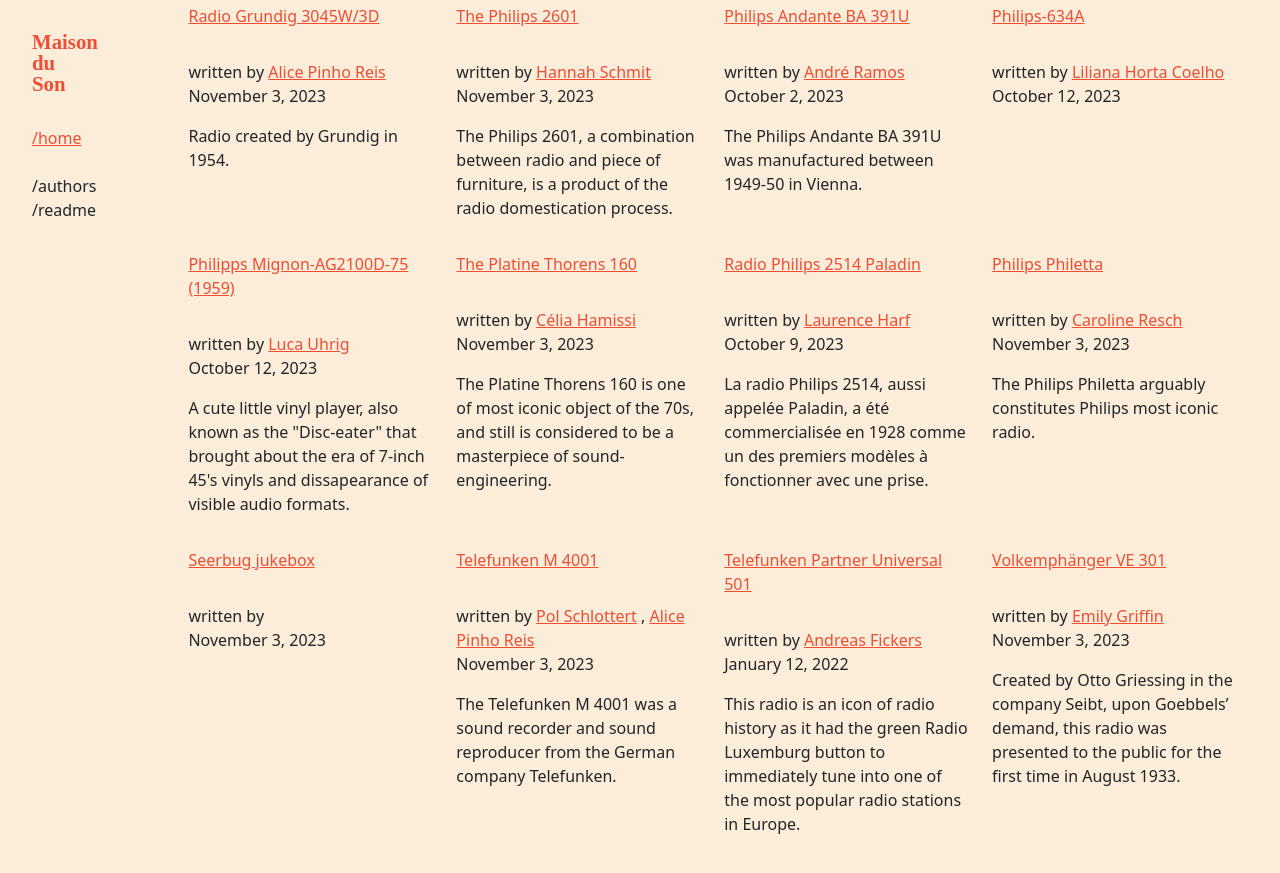
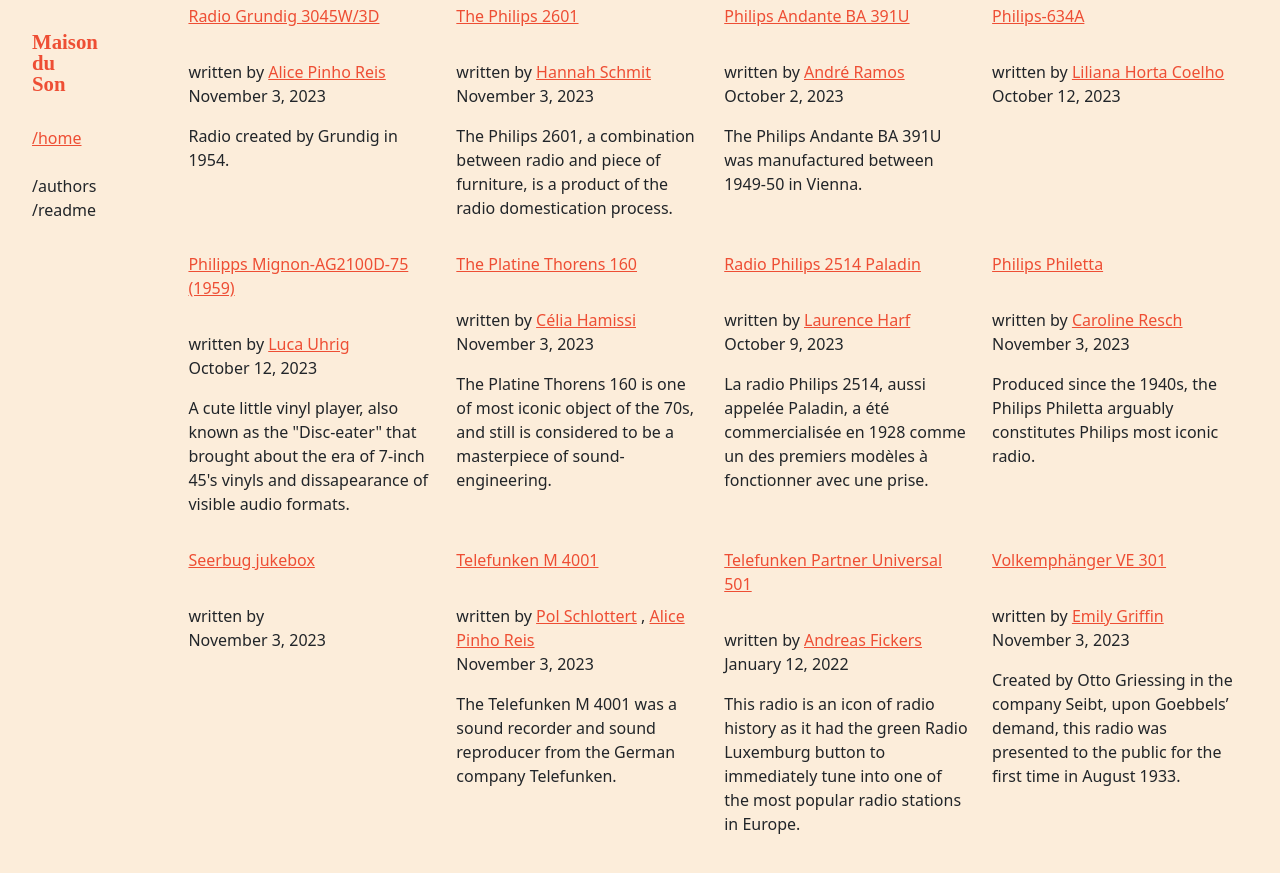
Before and after one commit to C2DH/maison-du-son, a Jekyll site: the page built from index.md, in a window 1280 px wide and 900 px high, scrolled down 860 px. Shown: the top 873 px of the window. Built offline with Jekyll 4.4.1, drawn with Linux system fonts in a browser that asks for light colours; some web fonts are replaced.

Commit message:
Update radio-philips-philetta.md

```diff
--- a/_objects/radio-philips-philetta.md
+++ b/_objects/radio-philips-philetta.md
@@ -1,6 +1,6 @@
 ---
 title: Philips Philetta
-abstract: The Philips Philetta arguably constitutes Philips most iconic radio.
+abstract: Produced since the 1940s, the Philips Philetta arguably constitutes Philips most iconic radio.
 authors:
  - caroline-resch
 date: 2023-11-03
```
